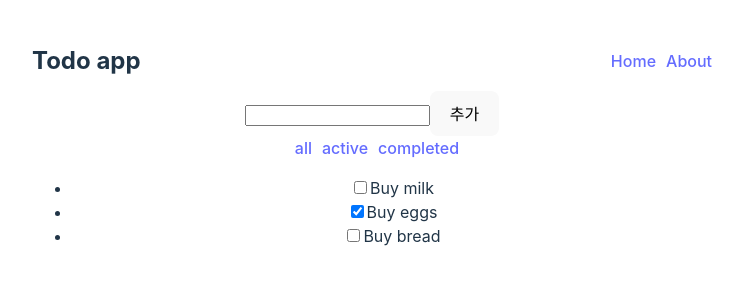
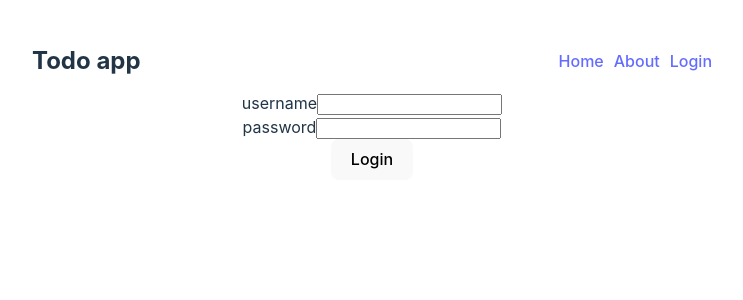
Before and after one commit to bigeye2599/react-todo-app, a React (Vite) app: page /login in a window 1280 px wide. Shown: the top 300 px of the page, without its empty margins (268-1011 px from the left). Built offline with nearby package versions, Linux system fonts and the light colour scheme.

Commit message:
8-ch6-04

```diff
--- a/src/components/Layout/Layout.tsx
+++ b/src/components/Layout/Layout.tsx
@@ -1,8 +1,11 @@
 import { Link, Outlet } from "react-router-dom";
 import "./layout.css";
+import { useAtomValue } from "jotai";
+import { userAtom } from "../../store";
 
 function Layout() {
   console.log("layout rendered");
+  const user = useAtomValue(userAtom);
 
   return (
     <div className="layout__container">
@@ -15,6 +18,15 @@ function Layout() {
           <Link className="layout__link" to="/about">
             About
           </Link>
+          {user ? (
+            <Link className="layout__link" to="/protected">
+              {user.username}
+            </Link>
+          ) : (
+            <Link className="layout__link" to="/login">
+              Login
+            </Link>
+          )}
         </div>
       </div>
       <Outlet />
--- /dev/null
+++ b/src/components/Login.tsx
@@ -0,0 +1,40 @@
+import { FormEvent } from "react";
+import { login } from "../services/userApi";
+import { useSetAtom } from "jotai";
+import { userAtom } from "../store";
+import { useNavigate } from "react-router-dom";
+
+function Login() {
+  const setUser = useSetAtom(userAtom);
+  const navigate = useNavigate();
+
+  const handleSubmit = async (e: FormEvent<HTMLFormElement>) => {
+    e.preventDefault();
+    const username = e.currentTarget.username.value;
+    const password = e.currentTarget.password.value;
+
+    try {
+      const user = await login(username, password);
+      setUser(user);
+      navigate("/");
+    } catch {
+      alert("Invalid username or password");
+    }
+  };
+
+  return (
+    <form onSubmit={handleSubmit}>
+      <div>
+        <label htmlFor="username">username</label>
+        <input id="username" type="text" name="username" />
+      </div>
+      <div>
+        <label htmlFor="password">password</label>
+        <input id="password" type="text" name="password" />
+      </div>
+      <button type="submit">Login</button>
+    </form>
+  );
+}
+
+export default Login;
--- a/src/routes.tsx
+++ b/src/routes.tsx
@@ -1,8 +1,22 @@
-import { createBrowserRouter } from "react-router-dom";
+import { createBrowserRouter, Navigate, redirect } from "react-router-dom";
 import Layout from "./components/Layout/Layout";
-import { lazy, Suspense } from "react";
+import { lazy, PropsWithChildren, Suspense } from "react";
+import { getUser } from "./services/userApi";
+import Login from "./components/Login";
+import { useAtomValue } from "jotai";
+import { userAtom } from "./store";
 
 const LazyTodoList = lazy(() => import("./components/TodoList"));
+
+const ProtectedRoute = ({ children }: PropsWithChildren) => {
+  const user = useAtomValue(userAtom);
+
+  if (!user) {
+    return <Navigate to="/login" replace />;
+  }
+
+  return children;
+};
 
 const router = createBrowserRouter([
   {
@@ -39,6 +53,18 @@ const router = createBrowserRouter([
         path: "/about",
         element: <div>About</div>,
       },
+      {
+        path: "/protected",
+        element: (
+          <ProtectedRoute>
+            <div>Protected</div>
+          </ProtectedRoute>
+        ),
+      },
+      {
+        path: "/login",
+        element: <Login />,
+      },
     ],
   },
 ]);
--- /dev/null
+++ b/src/services/userApi.ts
@@ -0,0 +1,39 @@
+export const getUser = async (): Promise<{ username: string }> => {
+  return new Promise((resolve, reject) => {
+    setTimeout(() => {
+      const username = document.cookie.split(":").find((cookie) => {
+        const [key, value] = cookie.split("=");
+        return key.trim() === "username" ? value : undefined;
+      });
+
+      if (username) {
+        resolve({ username });
+      }
+      reject(new Error("Not logged in"));
+    }, 500);
+  });
+};
+
+const users = [
+  { username: "admin", password: "admin" },
+  { username: "user", password: "user" },
+];
+
+export const login = async (
+  username: string,
+  password: string
+): Promise<{ username: string }> => {
+  return new Promise((resolve, reject) => {
+    setTimeout(() => {
+      const user = users.find(
+        (user) => user.username === username && user.password && password
+      );
+      if (user) {
+        document.cookie = `username=${user.username}`;
+        resolve({ username: user.username });
+      } else {
+        reject(new Error("Invalid username or password"));
+      }
+    }, 500);
+  });
+};
--- a/src/store.ts
+++ b/src/store.ts
@@ -32,3 +32,5 @@ export const fetchTodosAtom = atom(null, async (_, set) => {
   const todos = await getTodos();
   set(todosAtom, todos);
 });
+
+export const userAtom = atom<{ username: string } | null>(null);
```
